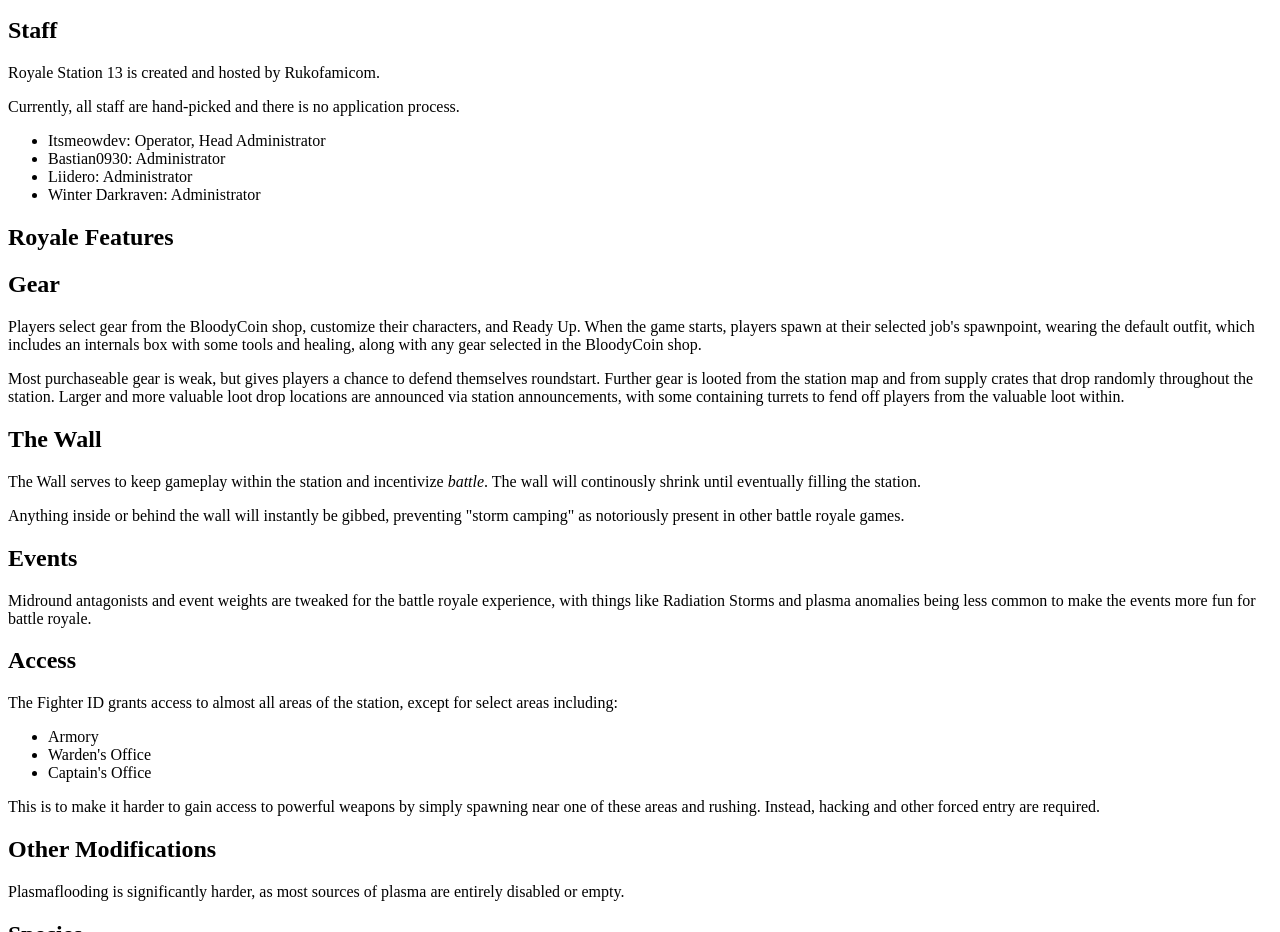
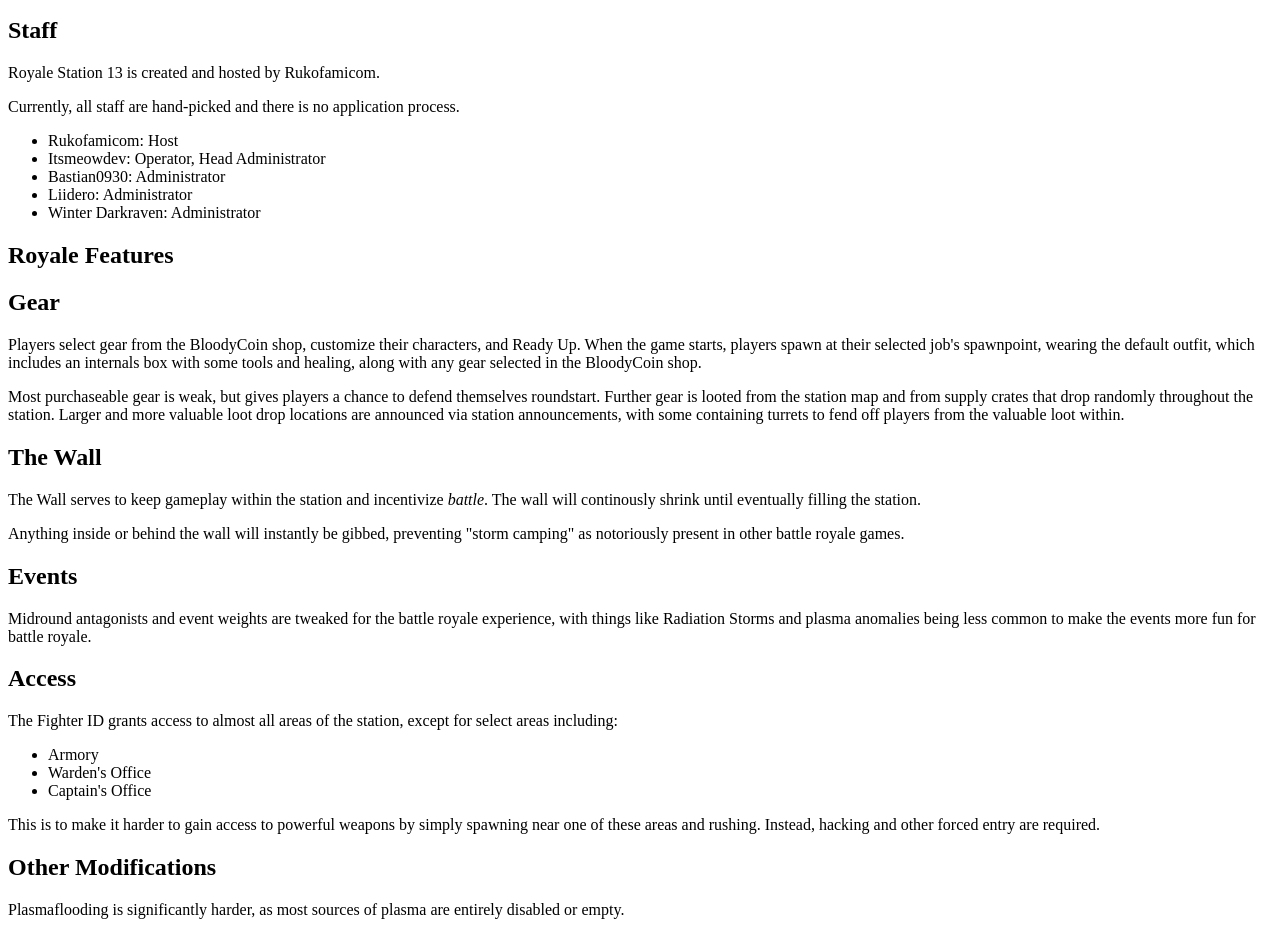
Before and after one commit to Royale-Station-13/royalestation.com, a Gatsby site: page /about in a window 1280 px wide. Shown: the part 1466-2398 px from the top of the page. Built offline with nearby package versions, Linux system fonts and the light colour scheme; Gatsby itself is replaced by a stand-in of ours.

Commit message:
Add Ruko to list

```diff
--- a/src/data/about.md
+++ b/src/data/about.md
@@ -15,6 +15,7 @@ Royale Station 13 is created and hosted by Rukofamicom.
 
 Currently, all staff are hand-picked and there is no application process.
 
+- Rukofamicom: Host
 - Itsmeowdev: Operator, Head Administrator
 - Bastian0930: Administrator
 - Liidero: Administrator
```
